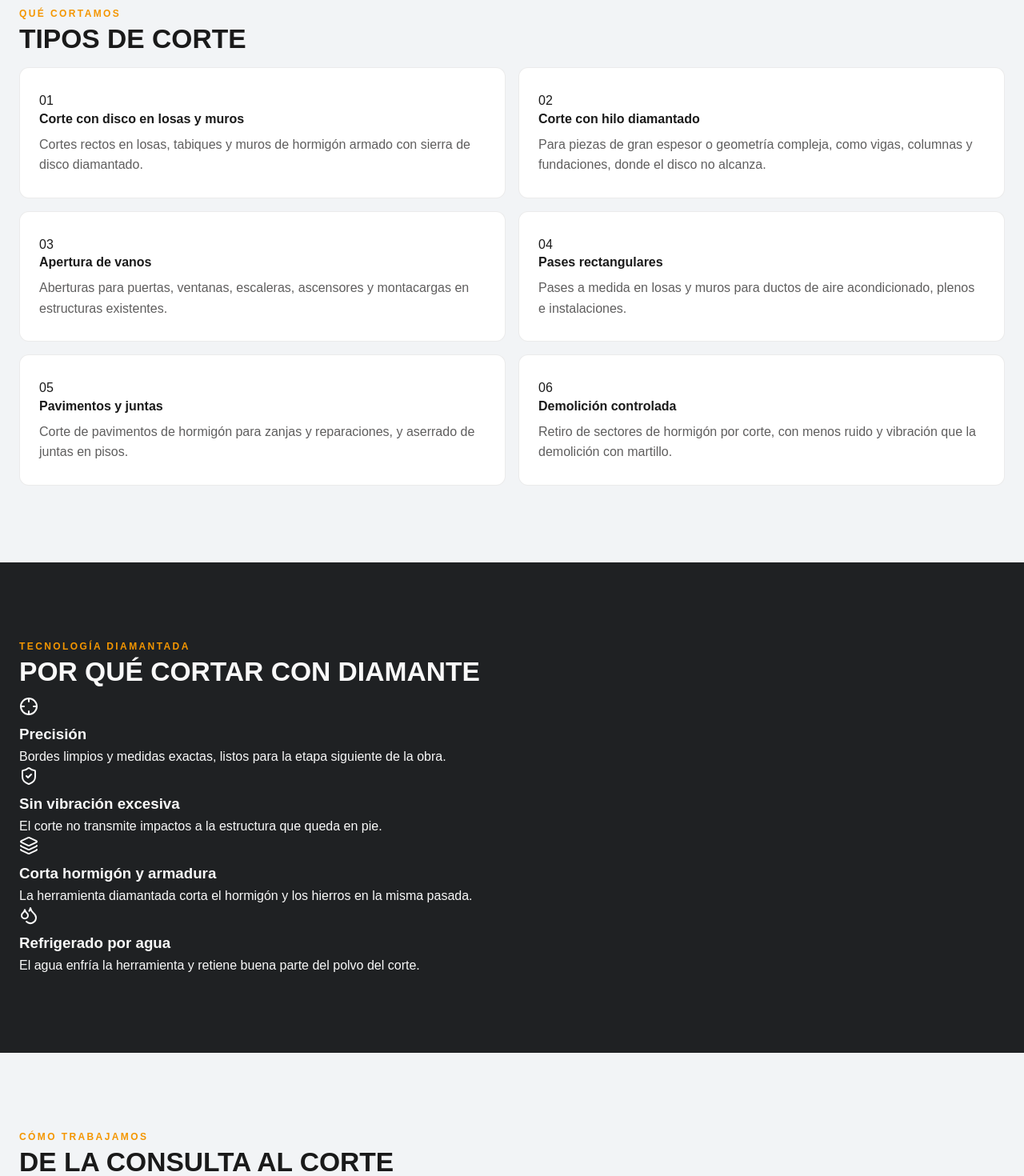
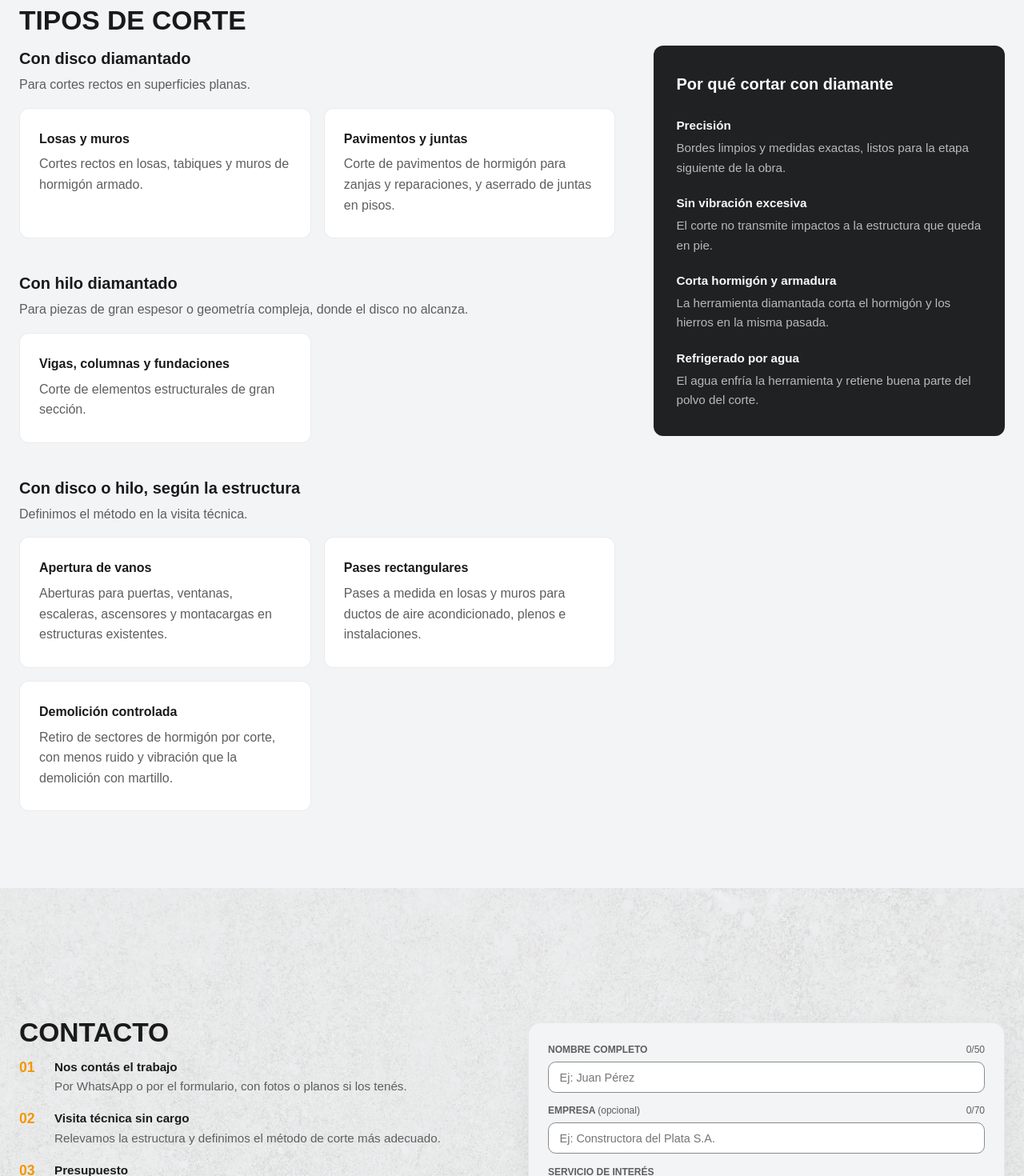
Before and after one commit to pa-soluciones/landing, a Next.js app: page /cortes-de-hormigon-armado in a window 1280 px wide. Shown: the part 880-2350 px from the top of the page at 80% size. Built offline with nearby package versions, Linux system fonts and the light colour scheme.

Commit message:
feat(content): refine copy, structure and service cards in sections and landing pages

```diff
--- a/src/app/cortes-de-hormigon-armado/page.tsx
+++ b/src/app/cortes-de-hormigon-armado/page.tsx
@@ -1,7 +1,7 @@
 import type { Metadata } from "next";
 import Image from "next/image";
 import Link from "next/link";
-import { Check, Crosshair, Droplets, Layers, ShieldCheck } from "lucide-react";
+import { Check } from "lucide-react";
 import ClientInit from "@/components/ClientInit";
 import ContactForm from "@/components/ContactForm";
 import FaqList from "@/components/FaqList";
@@ -32,15 +32,35 @@ export const metadata: Metadata = {
   },
 };
 
-const TIPOS = [
+const GRUPOS = [
   {
-    title: "Corte con disco en losas y muros",
-    text: "Cortes rectos en losas, tabiques y muros de hormigón armado con sierra de disco diamantado.",
+    title: "Con disco diamantado",
+    note: "Para cortes rectos en superficies planas.",
+    items: [
+      {
+        title: "Losas y muros",
+        text: "Cortes rectos en losas, tabiques y muros de hormigón armado.",
       },
       {
-    title: "Corte con hilo diamantado",
-    text: "Para piezas de gran espesor o geometría compleja, como vigas, columnas y fundaciones, donde el disco no alcanza.",
+        title: "Pavimentos y juntas",
+        text: "Corte de pavimentos de hormigón para zanjas y reparaciones, y aserrado de juntas en pisos.",
       },
+    ],
+  },
+  {
+    title: "Con hilo diamantado",
+    note: "Para piezas de gran espesor o geometría compleja, donde el disco no alcanza.",
+    items: [
+      {
+        title: "Vigas, columnas y fundaciones",
+        text: "Corte de elementos estructurales de gran sección.",
+      },
+    ],
+  },
+  {
+    title: "Con disco o hilo, según la estructura",
+    note: "Definimos el método en la visita técnica.",
+    items: [
       {
         title: "Apertura de vanos",
         text: "Aberturas para puertas, ventanas, escaleras, ascensores y montacargas en estructuras existentes.",
@@ -50,33 +70,27 @@ const TIPOS = [
         text: "Pases a medida en losas y muros para ductos de aire acondicionado, plenos e instalaciones.",
       },
       {
-    title: "Pavimentos y juntas",
-    text: "Corte de pavimentos de hormigón para zanjas y reparaciones, y aserrado de juntas en pisos.",
-  },
-  {
         title: "Demolición controlada",
         text: "Retiro de sectores de hormigón por corte, con menos ruido y vibración que la demolición con martillo.",
+      },
+    ],
   },
 ];
 
 const VENTAJAS = [
   {
-    icon: Crosshair,
     title: "Precisión",
     text: "Bordes limpios y medidas exactas, listos para la etapa siguiente de la obra.",
   },
   {
-    icon: ShieldCheck,
     title: "Sin vibración excesiva",
     text: "El corte no transmite impactos a la estructura que queda en pie.",
   },
   {
-    icon: Layers,
     title: "Corta hormigón y armadura",
     text: "La herramienta diamantada corta el hormigón y los hierros en la misma pasada.",
   },
   {
-    icon: Droplets,
     title: "Refrigerado por agua",
     text: "El agua enfría la herramienta y retiene buena parte del polvo del corte.",
   },
@@ -169,7 +183,6 @@ export default function CortesPage() {
                 <span aria-hidden="true">/</span>
                 <span aria-current="page">Cortes en hormigón armado</span>
               </nav>
-              <span className="section-top-title sp-rise">Servicio</span>
               <h1 className="section-title sp-rise sp-rise-1">{TITLE}</h1>
               <p className="sp-lead sp-rise sp-rise-2">
                 Cortamos losas, muros, vigas y pavimentos con disco e hilo diamantado refrigerado
@@ -211,57 +224,56 @@ export default function CortesPage() {
 
         <section id="tipos" className="sp-section">
           <div className="container">
-            <span className="section-top-title fade-up animate-on-scroll">Qué cortamos</span>
-            <h2 className="section-title fade-up animate-on-scroll delay-100">Tipos de corte</h2>
+            <h2 className="section-title fade-up animate-on-scroll">Tipos de corte</h2>
+            <div className="sp-tipos-grid">
+              <div>
+                {GRUPOS.map((grupo) => (
+                  <div key={grupo.title} className="sp-group fade-up animate-on-scroll">
+                    <h3>{grupo.title}</h3>
+                    <p className="sp-group-note">{grupo.note}</p>
                     <ul className="sp-types">
-              {TIPOS.map((tipo, i) => (
-                <li key={tipo.title} className={`sp-type fade-up animate-on-scroll delay-${(i % 3) + 1}00`}>
-                  <span className="sp-type-index">{String(i + 1).padStart(2, "0")}</span>
+                      {grupo.items.map((tipo) => (
+                        <li key={tipo.title} className="sp-type">
                           <h3>{tipo.title}</h3>
                           <p>{tipo.text}</p>
                         </li>
                       ))}
                     </ul>
                   </div>
-        </section>
-
-        <section className="sp-section bg-dark text-light">
-          <div className="container">
-            <span className="section-top-title fade-up animate-on-scroll">Tecnología diamantada</span>
-            <h2 className="section-title fade-up animate-on-scroll delay-100">Por qué cortar con diamante</h2>
-            <ul className="sp-benefits">
-              {VENTAJAS.map(({ icon: Icon, title, text }, i) => (
-                <li key={title} className={`fade-up animate-on-scroll delay-${i + 1}00`}>
-                  <Icon className="sp-benefit-icon" aria-hidden="true" />
-                  <h3>{title}</h3>
+                ))}
+              </div>
+              <aside className="sp-aside fade-up animate-on-scroll delay-200" aria-labelledby="por-que-diamante">
+                <h3 id="por-que-diamante">Por qué cortar con diamante</h3>
+                <ul>
+                  {VENTAJAS.map(({ title, text }) => (
+                    <li key={title}>
+                      <strong>{title}</strong>
                       <p>{text}</p>
                     </li>
                   ))}
                 </ul>
+              </aside>
+            </div>
           </div>
         </section>
 
-        <section className="sp-section">
-          <div className="container">
-            <span className="section-top-title fade-up animate-on-scroll">Cómo trabajamos</span>
-            <h2 className="section-title fade-up animate-on-scroll delay-100">De la consulta al corte</h2>
-            <ol className="sp-steps">
-              {PASOS.map((paso, i) => (
-                <li key={paso.title} className={`fade-up animate-on-scroll delay-${i + 1}00`}>
-                  <h3>{paso.title}</h3>
+        <ContactForm
+          defaultServicio="Cortes H° A°"
+          intro={
+            <ol className="contact-steps">
+              {PASOS.map((paso) => (
+                <li key={paso.title}>
+                  <strong>{paso.title}</strong>
                   <p>{paso.text}</p>
                 </li>
               ))}
             </ol>
-          </div>
-        </section>
-
-        <ContactForm defaultServicio="Cortes H° A°" />
+          }
+        />
 
         <section id="faq" className="sp-section sp-faq-section">
           <div className="container text-center">
-            <span className="section-top-title fade-up animate-on-scroll">Preguntas frecuentes</span>
-            <h2 className="section-title fade-up animate-on-scroll delay-100">Sobre los cortes</h2>
+            <h2 className="section-title fade-up animate-on-scroll">Preguntas sobre los cortes</h2>
             <div className="fade-up animate-on-scroll delay-200">
               <FaqList items={FAQS} />
             </div>
--- a/src/app/layout.tsx
+++ b/src/app/layout.tsx
@@ -11,7 +11,7 @@ export const metadata: Metadata = {
     template: "%s | PAS Piedra Angular Solutions",
   },
   description:
-    "Especialistas en perforaciones y cortes de hormigón armado en Buenos Aires y CABA. Tecnología diamantada refrigerada por agua. Anclajes, bocas de ataque y sellado de juntas. Cotizamos sin cargo en 24hs.",
+    "Especialistas en perforaciones y cortes de hormigón armado en Buenos Aires y CABA. Tecnología diamantada refrigerada por agua. Anclajes, bocas de ataque y sellado de juntas. Visita técnica y presupuesto sin cargo.",
   keywords: [
     "Perforaciones en hormigón armado",
     "sellado de juntas",
@@ -43,7 +43,7 @@ export const metadata: Metadata = {
     siteName: "PAS Piedra Angular Solutions",
     title: "PAS | Perforaciones y Cortes en Hormigón Armado",
     description:
-      "Especialistas en perforaciones, cortes y anclajes en hormigón armado en Buenos Aires y CABA. Precisión, tecnología diamantada y resultados profesionales.",
+      "Especialistas en perforaciones, cortes y anclajes en hormigón armado en Buenos Aires y CABA. Tecnología diamantada refrigerada por agua. Visita técnica y presupuesto sin cargo.",
     images: [
       {
         url: "/opengraph.png",
--- a/src/components/FAQ.tsx
+++ b/src/components/FAQ.tsx
@@ -5,7 +5,6 @@ export default function FAQ() {
   return (
     <section id="faq" className="faq-section">
       <div className="container text-center">
-        <span className="section-top-title fade-up animate-on-scroll">Preguntas Frecuentes</span>
         <h2 className="section-title fade-up animate-on-scroll delay-100">Respondemos tus preguntas</h2>
         <FaqList items={faqData} />
       </div>
--- a/src/components/Hero.tsx
+++ b/src/components/Hero.tsx
@@ -11,7 +11,7 @@ export default function Hero() {
         </div>
 
         <h1 className="hero-title">
-          Perforaciones en <span className="text-primary">Hormigón Armado</span> — Buenos Aires
+          Perforaciones en <span className="text-primary">Hormigón Armado</span> en Buenos Aires
         </h1>
         <p className="hero-subtitle">
           Especialistas en cortes y perforaciones de hormigón armado mediante tecnología diamantada
--- a/src/lib/faqData.ts
+++ b/src/lib/faqData.ts
@@ -17,7 +17,7 @@ export const faqData = [
   {
     question: "¿Qué tecnología utilizan para perforar?",
     answer:
-      "Usamos tecnología diamantada refrigerada por agua, que garantiza cortes limpios, sin vibración excesiva y sin dañar las armaduras ni la estructura circundante. Es el método más preciso y seguro del mercado.",
+      "Usamos tecnología diamantada refrigerada por agua, que garantiza cortes limpios, sin vibración excesiva y sin dañar las armaduras ni la estructura circundante.",
   },
   {
     question: "¿Trabajan en obras residenciales y empresariales?",
--- a/src/lib/schema.ts
+++ b/src/lib/schema.ts
@@ -96,7 +96,7 @@ export function localBusinessSchema() {
             "@id": `${SITE_URL}/#service-anclajes`,
             name: "Anclajes Químicos y Mecánicos",
             description:
-              "Instalaciones precisas de anclajes garantizando máxima estabilidad y durabilidad estructural.",
+              "Instalación de anclajes químicos y mecánicos en estructuras de hormigón armado.",
             provider: { "@id": `${SITE_URL}/#business` },
           },
         },
```
Also changed, not shown: src/app/(legal)/politica-de-privacidad/page.tsx (+4 -4 lines), src/components/About.tsx (+7 -13 lines), src/components/Header.tsx (+18 -4 lines), src/components/Services.tsx (+25 -29 lines). Lines whose indentation alone changed are shown as unchanged.
